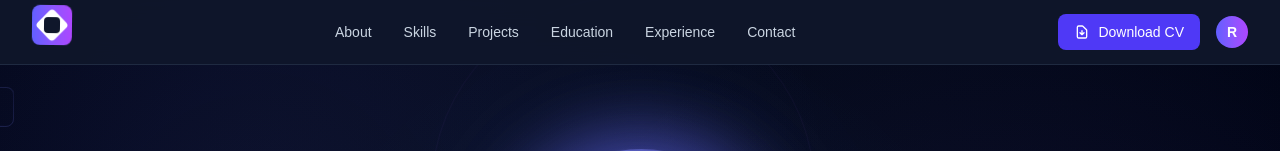
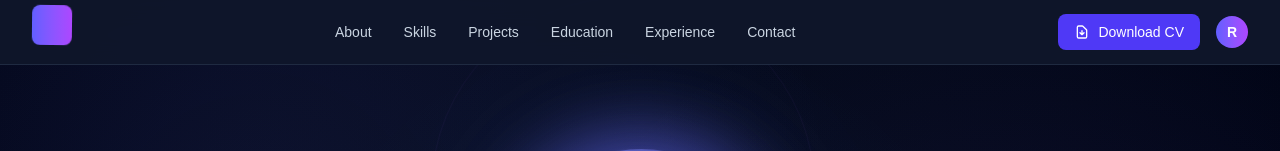
Before and after one commit to dev-rafiul/vibe-coding-portfolio-with-AI, a React (Vite) app: page / in a window 1280 px wide. Shown: the top 151 px of the page. Built offline with nearby package versions, Linux system fonts and the light colour scheme.

Commit message:
remove ai logo

```diff
--- a/src/Components/Navbar.jsx
+++ b/src/Components/Navbar.jsx
@@ -79,11 +79,7 @@ const Navbar = () => {
               {/* Logo Icon */}
               <div className="relative">
                 <div className="w-10 h-10 bg-gradient-to-r from-indigo-500 to-purple-500 rounded-lg flex items-center justify-center relative floating">
-                  <div className="w-6 h-6 bg-white rounded-sm transform rotate-45 relative">
-                    <div className="absolute inset-1 bg-slate-900 rounded-sm transform -rotate-45"></div>
-                  </div>
-                  {/* Orbital Ring */}
-                  <div className="absolute inset-0 w-10 h-10 border border-indigo-400/30 rounded-lg orbital opacity-60"></div>
+
                 </div>
               </div>
             </a>
```
